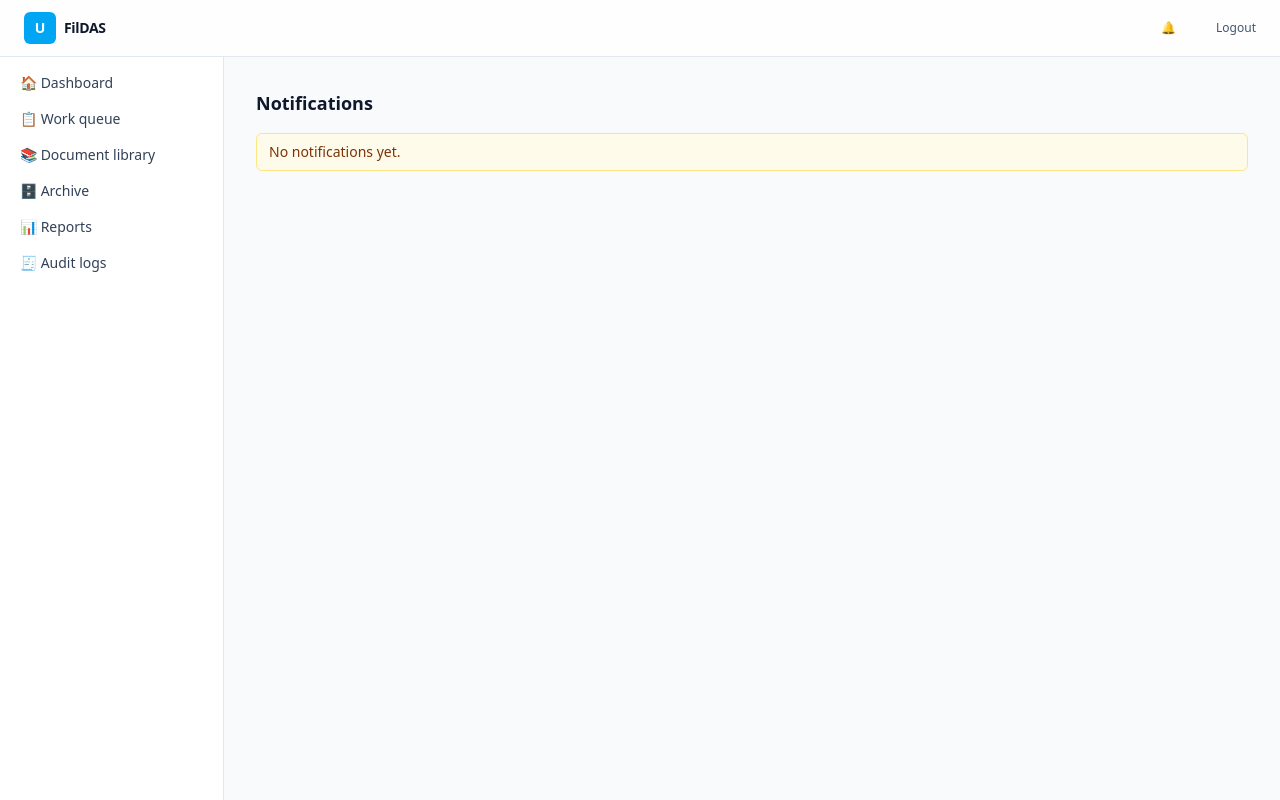
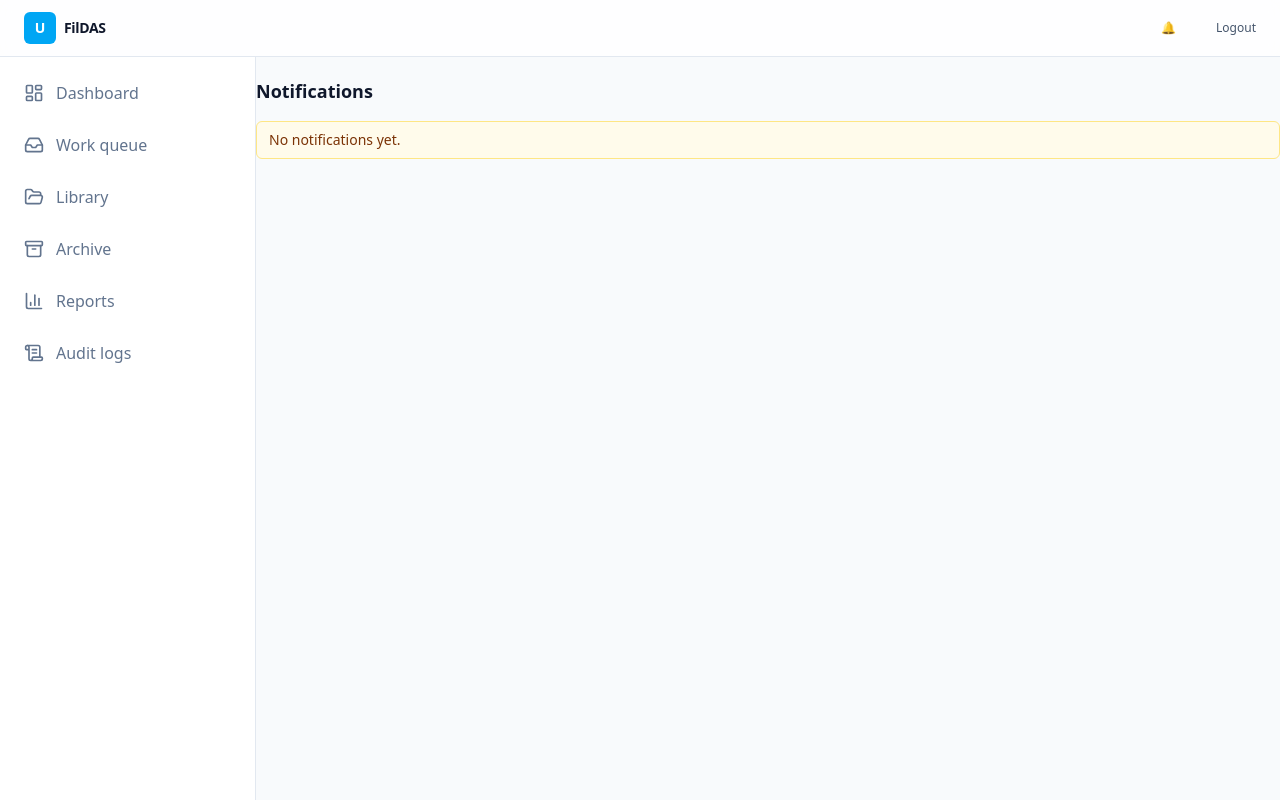
Before and after one commit to Lorongxz-wfh/FilDAS-v.2.0, a React (Vite) app in the folder fildas-frontend/: page /notifications in a window 1280 px wide. Built offline with nearby package versions, Linux system fonts and the light colour scheme; sample sign-in values are in the browser's storage.

Commit message:
updated layouts and headers of some pages

```diff
--- a/fildas-frontend/index.html
+++ b/fildas-frontend/index.html
@@ -5,7 +5,12 @@
   <link rel="icon" type="image/svg+xml" href="/vite.svg" />
   <meta name="viewport" content="width=device-width, initial-scale=1.0" />
   <title>fildas-frontend</title>
+
+  <link rel="preconnect" href="https://fonts.googleapis.com" />
+  <link rel="preconnect" href="https://fonts.gstatic.com" crossorigin />
+  <link href="https://fonts.googleapis.com/css2?family=Inter:wght@400;500;600;700&display=swap" rel="stylesheet" />
 </head>
+
   <body>
     <div id="root"></div>
     <script type="module" src="/src/main.tsx"></script>
--- a/fildas-frontend/package.json
+++ b/fildas-frontend/package.json
@@ -10,6 +10,7 @@
     "preview": "vite preview"
   },
   "dependencies": {
+    "lucide-react": "^0.563.0",
     "react": "^19.2.0",
     "react-dom": "^19.2.0",
     "react-router-dom": "^7.13.0"
--- a/fildas-frontend/src/components/sidebar/SideBar.tsx
+++ b/fildas-frontend/src/components/sidebar/SideBar.tsx
@@ -1,19 +1,45 @@
 import React from "react";
 import { NavLink } from "react-router-dom";
 import { getUserRole } from "../../lib/roleFilters";
+import type { LucideIcon } from "lucide-react";
+import {
+  LayoutDashboard,
+  Inbox,
+  FolderOpen,
+  Archive,
+  BarChart3,
+  ClipboardList,
+  ScrollText,
+  Users,
+} from "lucide-react";
 
-type LinkItem = { to: string; label: string; roles?: string[] };
+type LinkItem = {
+  to: string;
+  label: string;
+  icon: LucideIcon;
+  roles?: string[];
+};
 
 const links: LinkItem[] = [
-  { to: "/dashboard", label: "🏠 Dashboard" },
-  { to: "/work-queue", label: "📋 Work queue" },
-  { to: "/documents", label: "📚 Document library" },
-  { to: "/archive", label: "🗄️ Archive" },
+  { to: "/dashboard", label: "Dashboard", icon: LayoutDashboard },
+  { to: "/work-queue", label: "Work queue", icon: Inbox },
+  { to: "/documents", label: "Library", icon: FolderOpen },
+  { to: "/archive", label: "Archive", icon: Archive },
 
   // roles must match getUserRole() outputs (uppercase)
-  { to: "/reports", label: "📊 Reports", roles: ["QA"] },
-  { to: "/audit-logs", label: "🧾 Audit logs", roles: ["QA", "SYSADMIN"] },
-  { to: "/user-manager", label: "👥 User manager", roles: ["SYSADMIN"] },
+  { to: "/reports", label: "Reports", icon: BarChart3, roles: ["QA"] },
+  {
+    to: "/audit-logs",
+    label: "Audit logs",
+    icon: ScrollText,
+    roles: ["QA", "SYSADMIN"],
+  },
+  {
+    to: "/user-manager",
+    label: "User manager",
+    icon: Users,
+    roles: ["SYSADMIN"],
+  },
 ];
 
 const Sidebar: React.FC = () => {
@@ -21,23 +47,28 @@ const Sidebar: React.FC = () => {
   const visibleLinks = links.filter((l) => !l.roles || l.roles.includes(role));
 
   return (
-    <aside className="hidden w-56 shrink-0 border-r border-slate-200 bg-white text-sm text-slate-700 md:flex md:flex-col">
-      <nav className="flex-1 space-y-0 px-2 py-2">
-        {visibleLinks.map((link) => (
+    <aside className="hidden w-64 shrink-0 border-r border-slate-200 bg-white md:flex md:flex-col">
+      <nav className="flex-1 space-y-1 px-2 py-3">
+        {visibleLinks.map((link) => {
+          const Icon = link.icon;
+
+          return (
             <NavLink
               key={link.to}
               to={link.to}
               className={({ isActive }) =>
-              `flex w-full items-center rounded-sm px-3 py-2 text-left transition ${
+                `flex w-full items-center gap-3 rounded-md px-3 py-3 text-left text-base font-medium transition border-l-4 ${
                   isActive
-                  ? "bg-sky-50 text-sky-700"
-                  : "hover:bg-slate-50 hover:text-slate-900"
+                    ? "border-sky-600 bg-sky-50 text-sky-700"
+                    : "border-transparent text-slate-500 hover:bg-slate-50 hover:text-slate-900 hover:border-slate-200"
                 }`
               }
             >
-            {link.label}
+              <Icon className="h-5 w-5 shrink-0" />
+              <span>{link.label}</span>
             </NavLink>
-        ))}
+          );
+        })}
       </nav>
     </aside>
   );
--- a/fildas-frontend/src/components/ui/Table.tsx
+++ b/fildas-frontend/src/components/ui/Table.tsx
@@ -48,7 +48,7 @@ export default function Table<T>({
         loading && loadingStyle === "skeleton" ? "min-h-130" : ""
       } ${className ?? ""}`}
     >
-      <div className="h-full min-h-0 overflow-auto">
+      <div className="h-full min-h-0 overflow-y-auto overflow-x-auto">
         <table className="min-w-full text-left text-sm text-slate-700">
           <thead className="sticky top-0 z-10 bg-slate-50/95 backdrop-blur supports-backdrop-filter:bg-slate-50/80">
             <tr className="border-b border-slate-200">
--- a/fildas-frontend/src/layout/MainLayout.tsx
+++ b/fildas-frontend/src/layout/MainLayout.tsx
@@ -5,15 +5,34 @@ import Sidebar from "../components/sidebar/SideBar";
 interface MainLayoutProps {
   children: React.ReactNode;
   onLogout?: () => void;
+  noBodyScroll?: boolean;
+  noMainPadding?: boolean;
 }
 
-const MainLayout: React.FC<MainLayoutProps> = ({ children, onLogout }) => {
+const MainLayout: React.FC<MainLayoutProps> = ({
+  children,
+  onLogout,
+  noBodyScroll = false,
+  noMainPadding = false,
+}) => {
   return (
-    <div className="min-h-screen bg-slate-50 flex flex-col">
+    <div
+      className={[
+        "h-screen bg-slate-50 flex flex-col font-sans",
+        noBodyScroll ? "overflow-hidden" : "min-h-screen",
+      ].join(" ")}
+    >
       <Navbar onLogout={onLogout} />
-      <div className="flex flex-1 min-h-0">
+
+      <div className="flex flex-1 min-h-0 overflow-hidden">
         <Sidebar />
-        <main className="flex-1 min-w-0 min-h-0 bg-slate-50 px-6 py-8 lg:px-8 flex flex-col">
+
+        <main
+          className={[
+            "flex-1 min-w-0 min-h-0 bg-slate-50 flex flex-col overflow-hidden",
+            "pt-5",
+          ].join(" ")}
+        >
           {children}
         </main>
       </div>
--- a/fildas-frontend/src/lib/guards/ProtectedLayout.tsx
+++ b/fildas-frontend/src/lib/guards/ProtectedLayout.tsx
@@ -1,10 +1,11 @@
 import React from "react";
-import { Navigate, Outlet } from "react-router-dom";
+import { Navigate, Outlet, useLocation } from "react-router-dom";
 import MainLayout from "../../layout/MainLayout";
 import { clearAuthUser } from "../auth";
 
 export default function ProtectedLayout() {
   const token = localStorage.getItem("auth_token");
+  const location = useLocation();
 
   if (!token) {
     return <Navigate to="/login" replace />;
@@ -17,8 +18,16 @@ export default function ProtectedLayout() {
     window.location.href = "/login";
   };
 
+  // Pages that manage their own padding/scroll containers
+  const selfManagedLayoutPaths = ["/dashboard", "/work-queue", "/documents"];
+  const isSelfManaged = selfManagedLayoutPaths.includes(location.pathname);
+
   return (
-    <MainLayout onLogout={handleLogout}>
+    <MainLayout
+      onLogout={handleLogout}
+      noMainPadding={isSelfManaged}
+      noBodyScroll={true}
+    >
       <Outlet />
     </MainLayout>
   );
--- a/fildas-frontend/src/pages/DashboardPage.tsx
+++ b/fildas-frontend/src/pages/DashboardPage.tsx
@@ -70,7 +70,9 @@ const DashboardPage: React.FC = () => {
   }, [docs]);
 
   return (
-    <section className="space-y-6 min-h-0">
+    <div className="min-h-0 flex flex-col overflow-hidden h-[calc(100vh-64px)]">
+      {/* Header + actions (fixed, non-scrolling) */}
+      <div className="shrink-0 border-b border-slate-200 bg-slate-50/80 backdrop-blur pl-2 pr-6 pt-0 pb-3 lg:pl-4 lg:pr-8">
         <div className="flex flex-col gap-3 sm:flex-row sm:items-center sm:justify-between">
           <div className="min-w-0">
             <h1 className="text-lg font-semibold text-slate-900">Dashboard</h1>
@@ -118,7 +120,10 @@ const DashboardPage: React.FC = () => {
         </div>
 
         {error && <Alert variant="danger">{error}</Alert>}
+      </div>
 
+      {/* Scrollable body (below header) */}
+      <section className="min-h-0 flex-1 overflow-y-auto space-y-6 pl-2 pr-6 pt-4 pb-0 lg:pl-4 lg:pr-8">
         {/* Stats */}
         <Card className="overflow-hidden">
           <CardBody className="bg-white p-0">
@@ -374,6 +379,7 @@ const DashboardPage: React.FC = () => {
           </Card>
         </div>
       </section>
+    </div>
   );
 };
 
--- a/fildas-frontend/src/pages/DocumentFlowPage.tsx
+++ b/fildas-frontend/src/pages/DocumentFlowPage.tsx
@@ -129,7 +129,8 @@ const DocumentFlowPage: React.FC = () => {
 
 return (
   // Make this page responsible for its own vertical layout
-  <div className="flex h-full min-h-0 flex-col">
+  // Cancel MainLayout <main> padding (py-8 and px-6/lg:px-8) so browser won't scroll
+  <div className="-mx-6 -my-8 lg:-mx-8 flex min-h-0 flex-col overflow-hidden h-[calc(100vh-64px)]">
     {/* 2-column area INSIDE main: middle + right */}
     <div className="flex min-h-0 flex-1 overflow-hidden">
       {/* Middle column: toolbar + scrollable content */}
--- a/fildas-frontend/src/pages/MyWorkQueuePage.tsx
+++ b/fildas-frontend/src/pages/MyWorkQueuePage.tsx
@@ -51,7 +51,9 @@ const MyWorkQueuePage: React.FC = () => {
   };
 
   return (
-    <div className="space-y-6">
+    <div className="space-y-0">
+      {/* Header + actions (dashboard-like) */}
+      <div className="shrink-0 border-b border-slate-200 bg-slate-50/80 backdrop-blur pl-2 pr-6 pt-0 pb-3 lg:pl-4 lg:pr-8">
         <div className="flex flex-col gap-3 sm:flex-row sm:items-center sm:justify-between">
           <div className="min-w-0">
             <h1 className="text-lg font-semibold text-slate-900">
@@ -104,7 +106,10 @@ const MyWorkQueuePage: React.FC = () => {
         </div>
 
         {error && <Alert variant="danger">{error}</Alert>}
+      </div>
 
+      {/* Body */}
+      <div className="space-y-6 pl-2 pr-6 pt-4 pb-0 lg:pl-4 lg:pr-8">
         {/* Stats row */}
         <Card className="overflow-hidden">
           <CardBody className="bg-white p-0">
@@ -141,7 +146,8 @@ const MyWorkQueuePage: React.FC = () => {
                   {loading ? (
                     <InlineSpinner className="h-5 w-5 border-2" />
                   ) : (
-                  allDocuments.filter((d) => d.status === "Distributed").length
+                    allDocuments.filter((d) => d.status === "Distributed")
+                      .length
                   )}
                 </div>
 
@@ -180,7 +186,7 @@ const MyWorkQueuePage: React.FC = () => {
                   </Button>
                 </div>
 
-              <div className="mt-3 flex-1">
+                <div className="mt-3 flex-1 min-h-0 overflow-y-auto">
                   {loading ? (
                     <div className="space-y-2">
                       <SkeletonList rows={6} rowClassName="h-10" />
@@ -197,6 +203,7 @@ const MyWorkQueuePage: React.FC = () => {
           </div>
         </div>
       </div>
+    </div>
   );
 };
 
--- a/fildas-frontend/tailwind.config.js
+++ b/fildas-frontend/tailwind.config.js
@@ -1,8 +1,14 @@
+import defaultTheme from "tailwindcss/defaultTheme";
+
 /** @type {import('tailwindcss').Config} */
 export default {
-  content: ['./index.html', './src/**/*.{ts,tsx,js,jsx}'],
+  content: ["./index.html", "./src/**/*.{ts,tsx,js,jsx}"],
   theme: {
-    extend: {},
+    extend: {
+      fontFamily: {
+        sans: ["Inter", ...defaultTheme.fontFamily.sans],
+      },
+    },
   },
   plugins: [],
-}
+};
```
Also changed, not shown: fildas-frontend/src/pages/DocumentLibraryPage.tsx (+22 -11 lines), fildas-frontend/src/assets/icons/sidebarIcons.tsx (added), 1 other file (tests, documents, lock files or other folders). Lines whose indentation alone changed are shown as unchanged.
